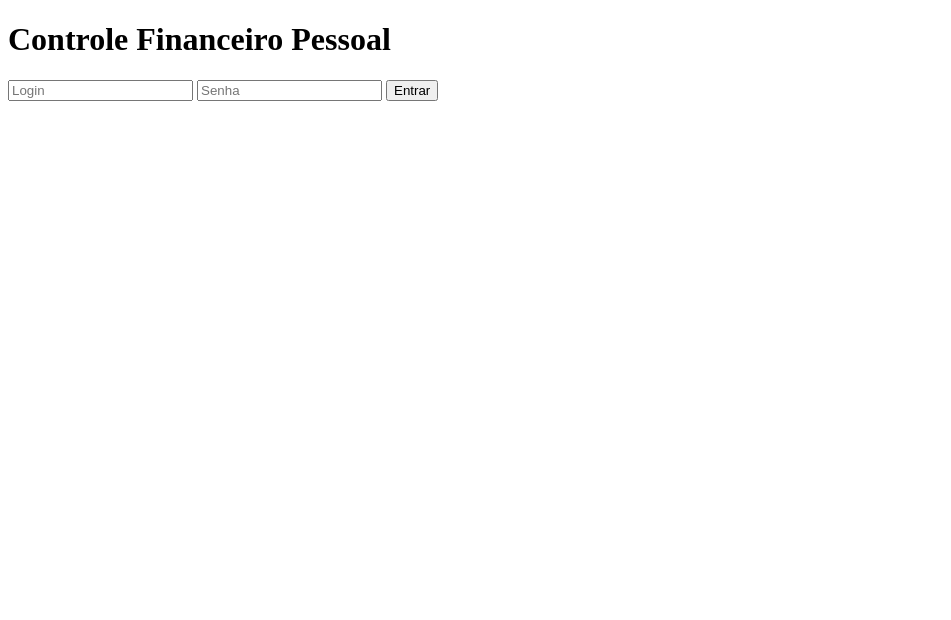
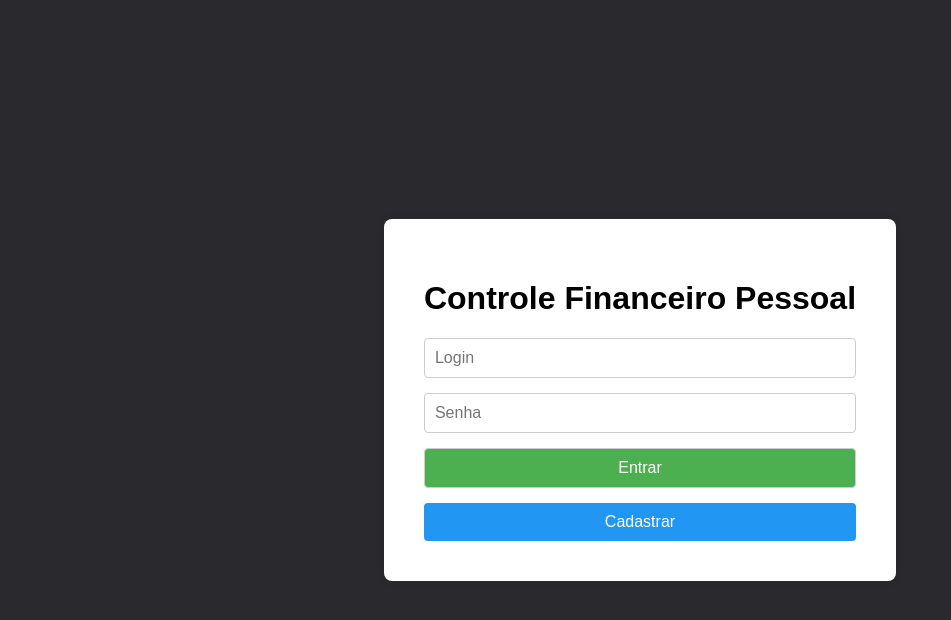
Before and after one commit to brunomacluna/Controle_Financeiro_Pessoal, a plain HTML site: page frontend/login/login.html in a window 1280 px wide. Shown: the whole page, without its empty margins (0-951 px from the left). Drawn offline with Linux system fonts and the light colour scheme.

Commit message:
feat: criar layout da tela de login com campos e botoes de enviar e cadastro

```diff
--- /dev/null
+++ b/frontend/login/login.css
@@ -0,0 +1,58 @@
+body {
+    margin: 0;
+    padding: 0;
+    font-family: Arial, sans-serif;
+    background-color: #2a2a2e;
+    height: 100vh;
+    display: flex;
+    justify-content: center;
+    align-items: center;
+}
+
+.container {
+    text-align: center;
+    background-color: white;
+    padding: 40px;
+    border-radius: 8px;
+    box-shadow: 0 0 10px rgba(0,0,0,0.1);
+}
+
+.form-login {
+    display: flex;
+    flex-direction: column;
+    gap: 15px;
+    margin-top: 20px;
+}
+
+input, button {
+    padding: 10px;
+    font-size: 16px;
+    border: 1px solid #ccc;
+    border-radius: 4px;
+}
+
+button {
+    background-color: #4CAF50;
+    color: white;
+    cursor: pointer;
+}
+
+button:hover {
+    background-color: #45a049;
+}
+
+.btn-cadastro {
+    margin-top: 15px;
+    padding: 10px;
+    font-size: 16px;
+    background-color: #2196F3;
+    color: white;
+    border: none;
+    border-radius: 4px;
+    cursor: pointer;
+    width: 100%;
+}
+
+.btn-cadastro:hover {
+    background-color: #1976D2;
+}
--- a/frontend/login/login.html
+++ b/frontend/login/login.html
@@ -4,17 +4,21 @@
     <meta charset="UTF-8">
     <meta name="viewport" content="width=device-width, initial-scale=1.0">
     <title>Login</title>
+    <link rel="stylesheet" href="./login.css">
 </head>
 <body>
+    <div class="container">
+        <h1>Controle Financeiro Pessoal</h1>
 
-    <h1>Controle Financeiro Pessoal</h1>
+        <form id="form-login" class="form-login">
+            <input type="text" name="login" placeholder="Login" required>
+            <input type="password" name="senha" placeholder="Senha" required>
+            <button type="submit">Entrar</button>
+        </form>
 
-    <form id="form-login">
-        <input type="text" name="login" placeholder="Login" required>
-        <input type="password" name="senha" placeholder="Senha" required>
-        <button type="submit">Entrar</button>
-    </form>
-
+        <button id="btn-cadastro" class="btn-cadastro">Cadastrar</button>
+    </div>
 
 </body>
+
 </html>
```
Also changed, not shown: 1 other file.
